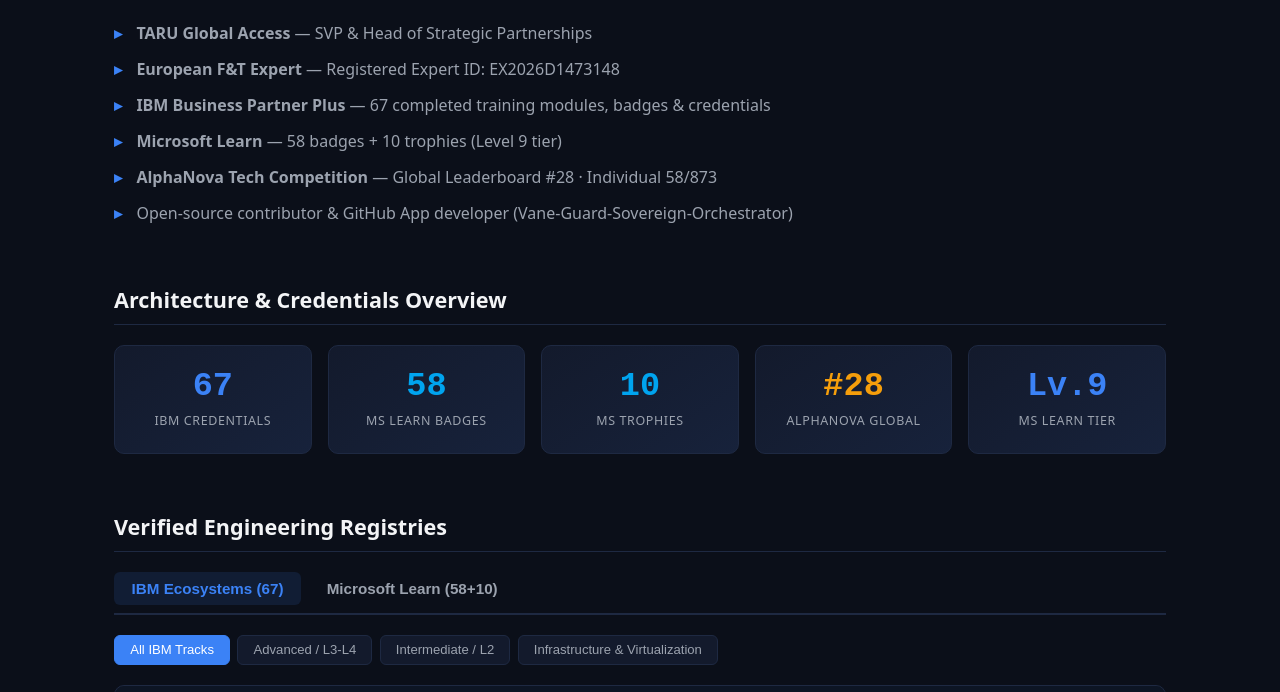
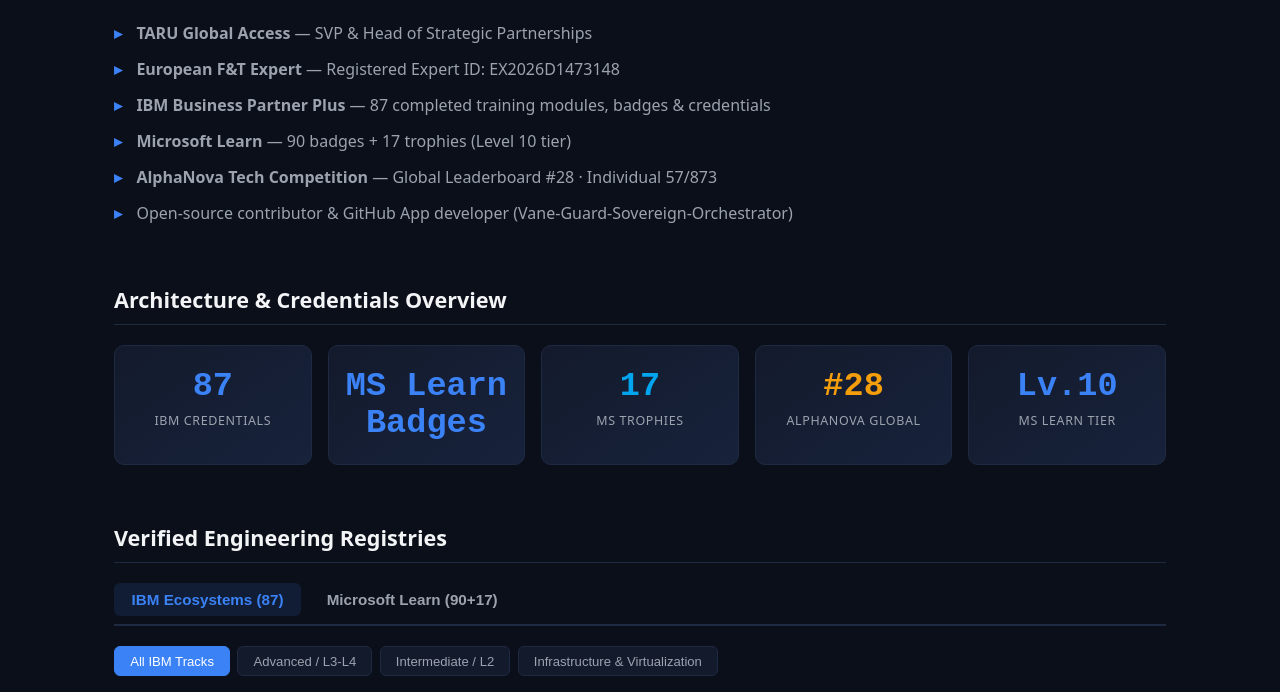
Before and after one commit to AnticipatedD/mdhossain, a plain HTML site: page index.html in a window 1280 px wide. Shown: the part 590-1282 px from the top of the page. Drawn offline with Linux system fonts and the light colour scheme; a script that the page names is missing.

Commit message:
Update index.html

```diff
--- a/index.html
+++ b/index.html
@@ -62,9 +62,9 @@
       <ul class="highlight-list mt-2">
         <li><strong>TARU Global Access</strong> — SVP & Head of Strategic Partnerships</li>
         <li><strong>European F&T Expert</strong> — Registered Expert ID: EX2026D1473148</li>
-        <li><strong>IBM Business Partner Plus</strong> — 67 completed training modules, badges & credentials</li>
-        <li><strong>Microsoft Learn</strong> — 58 badges + 10 trophies (Level 9 tier)</li>
-        <li><strong>AlphaNova Tech Competition</strong> — Global Leaderboard #28 · Individual 58/873</li>
+        <li><strong>IBM Business Partner Plus</strong> — 87 completed training modules, badges & credentials</li>
+        <li><strong>Microsoft Learn</strong> — 90 badges + 17 trophies (Level 10 tier)</li>
+        <li><strong>AlphaNova Tech Competition</strong> — Global Leaderboard #28 · Individual 57/873</li>
         <li>Open-source contributor & GitHub App developer (Vane-Guard-Sovereign-Orchestrator)</li>
       </ul>
     </section>
@@ -74,15 +74,15 @@
       <h2>Architecture & Credentials Overview</h2>
       <div class="metrics-container">
         <div class="metric-card">
-          <div class="metric-value">67</div>
+          <div class="metric-value">87</div>
           <div class="metric-label">IBM Credentials</div>
         </div>
         <div class="metric-card">
-          <div class="metric-value ms-color">58</div>
+          <div class="metric-value msframewor90</div>
           <div class="metric-label">MS Learn Badges</div>
         </div>
         <div class="metric-card">
-          <div class="metric-value ms-color">10</div>
+          <div class="metric-value ms-color">17</div>
           <div class="metric-label">MS Trophies</div>
         </div>
         <div class="metric-card">
@@ -90,7 +90,7 @@
           <div class="metric-label">AlphaNova Global</div>
         </div>
         <div class="metric-card">
-          <div class="metric-value">Lv.9</div>
+          <div class="metric-value">Lv.10</div>
           <div class="metric-label">MS Learn Tier</div>
         </div>
       </div>
@@ -101,8 +101,8 @@
       <h2>Verified Engineering Registries</h2>
 
       <div class="vendor-nav">
-        <button id="tab-ibm" class="vendor-tab active-ibm" onclick="switchVendor('ibm')">IBM Ecosystems (67)</button>
-        <button id="tab-ms" class="vendor-tab" onclick="switchVendor('ms')">Microsoft Learn (58+10)</button>
+        <button id="tab-ibm" class="vendor-tab active-ibm" onclick="switchVendor('ibm')">IBM Ecosystems (87)</button>
+        <button id="tab-ms" class="vendor-tab" onclick="switchVendor('ms')">Microsoft Learn (90+17)</button>
       </div>
 
       <!-- IBM PANEL -->
@@ -176,14 +176,14 @@
             </tbody>
           </table>
         </div>
-        <p class="text-muted" style="font-size:0.85rem;">Showing representative sample. Full registry of 67 credentials available on request or via IBM Training Transcript.</p>
+        <p class="text-muted" style="font-size:0.85rem;">Showing representative sample. Full registry of 87 credentials available on request or via IBM Training Transcript.</p>
       </div>
 
       <!-- MICROSOFT PANEL -->
       <div id="panel-ms" class="vendor-panel">
         <div class="filter-menu">
           <button class="filter-btn active ms-theme" onclick="filterLevel('all', this, 'ms')">All Microsoft Tracks</button>
-          <button class="filter-btn" onclick="filterLevel('badge', this, 'ms')">Badges (58)</button>
+          <button class="filter-btn" onclick="filterLevel('badge', this, 'ms')">Badges (90)</button>
           <button class="filter-btn" onclick="filterLevel('trophy', this, 'ms')">Trophies (10)</button>
         </div>
         <div class="registry-wrapper">
```
